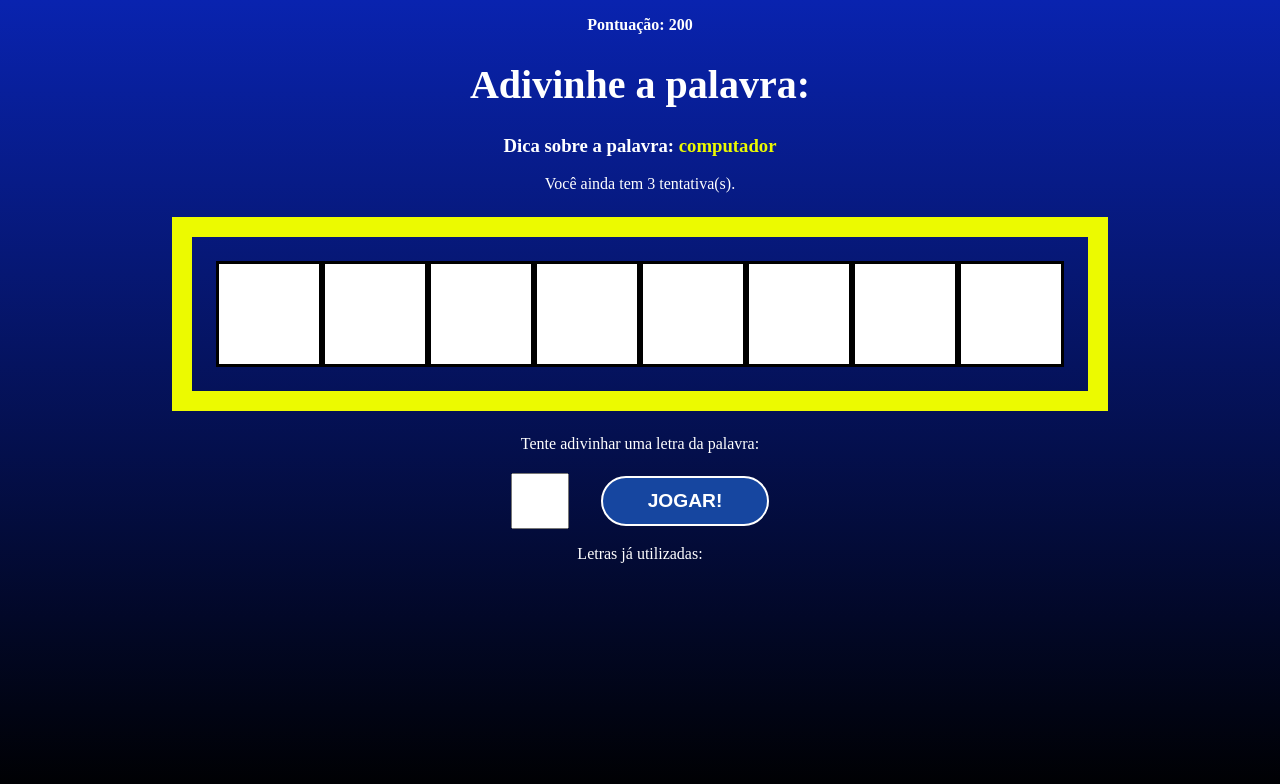
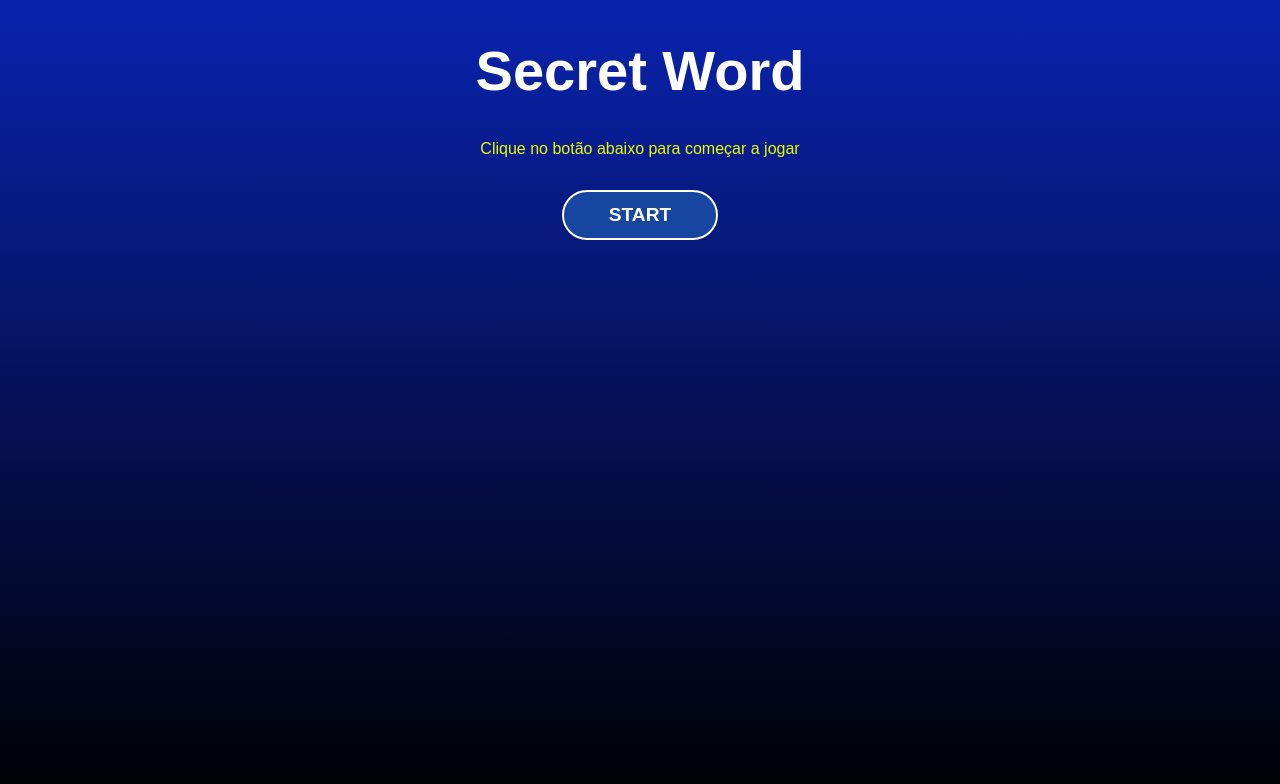
Before and after one commit to lucassilveira1/secret-word, a React (Create React App) app: page / in a window 1280 px wide. Shown: the top 784 px of the page. Built offline with nearby package versions, Linux system fonts and the light colour scheme.

Commit message:
font change and start screen

```diff
--- a/src/App.css
+++ b/src/App.css
@@ -3,5 +3,5 @@
   justify-content: center;
   align-items: center;
   text-align: center;
-  font-family: 'Poppins';
+  font-family: 'Arial';
 };
--- a/src/App.js
+++ b/src/App.js
@@ -66,7 +66,6 @@ function App() {
     setPickedWord(word);
     setLetters(wordLetters);
 
-    setGameStage(stages[0].name);
     setGameStage(stages[1].name);
   }, [pickWordAndCategory]);
 
@@ -131,14 +130,14 @@ function App() {
     console.log(guessedLetters);
 
     // win condition
-    if (guessedLetters.length === uniqueLetters.length) {
+    if (guessedLetters.length === uniqueLetters.length && gameStage === stages[1].name) {
       // add score
       setScore((actualScore) => (actualScore += 100));
 
       // restart game with new word
       startGame();
     }
-  }, [guessedLetters, letters, startGame]);
+  }, [guessedLetters, letters, startGame, gameStage]);
 
   return (
     <div className="App">
```
